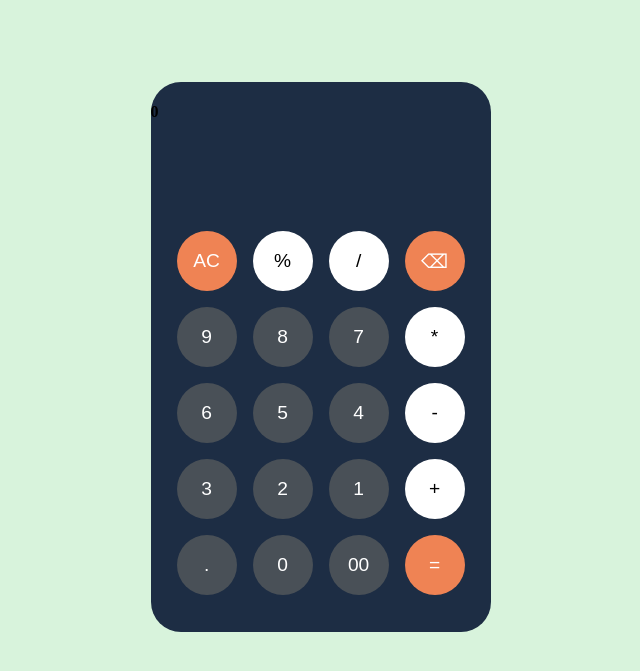
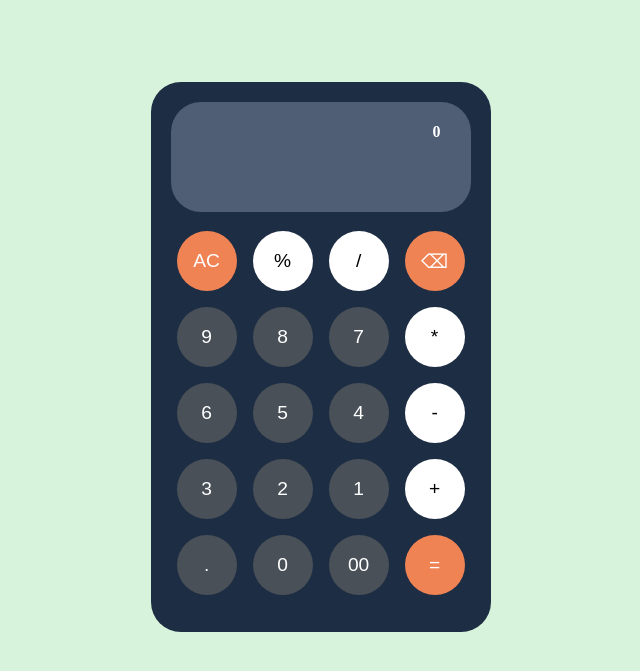
Before and after one commit to Abishek25112004/Calculator, a plain HTML site: page index.html in a window 1280 px wide. Shown: the part 61-732 px from the top of the page, without its empty margins (363-1003 px from the left). Drawn offline with Linux system fonts and the light colour scheme.

Commit message:
completing css work

```diff
--- a/index.html
+++ b/index.html
@@ -12,8 +12,8 @@
     <centre>
     <div class="outline" >
         <div class="displayDiv">
-            <h4 class="currentInput">0</h4>
-            <h3 class="displayAns"></h3>
+            <h4 style="margin-right:30px;" class="currentInput">0</h4>
+            <h3 style="margin-right:30px;font-size: 30px;"class="displayAns"><h3>
         </div>
 
         <div class="btnDiv">
--- a/script.js
+++ b/script.js
@@ -54,7 +54,7 @@ let result
 equal.addEventListener('click',()=>{
     result = eval(value)
     console.log(result)
-    displayAns.innerHTML = result
+    displayAns.innerHTML = `= ${result}`
 })
 
 let clear = document.querySelector('.clear')
--- a/style.css
+++ b/style.css
@@ -43,6 +43,13 @@ button{
 .displayDiv{
     position: absolute;
     z-index: 1;
+    color: white;
+    text-align: right;
+    background-color:#4f5d75;
+    margin: 20px;
+    border-radius: 30px;
+    width: 300px;
+    height: 110px;
 }
 
 .orange{
```
